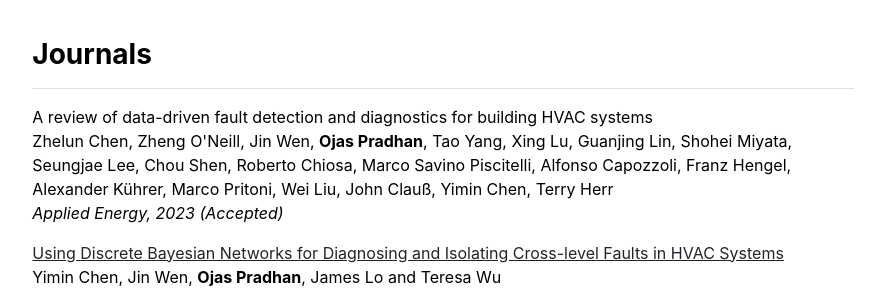
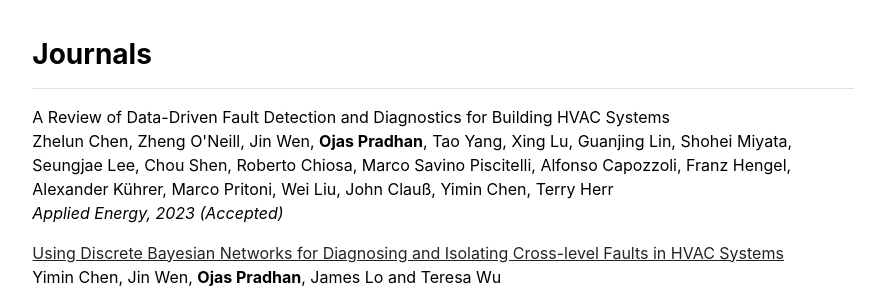
Before and after one commit to pradhanojas/pradhanojas.github.io, a Jekyll site: the page built from publications.md, in a window 1280 px wide. Shown: the part 141-434 px from the top of the page, without its empty margins (197-1082 px from the left). Built offline with Jekyll 4.4.1, drawn with Linux system fonts in a browser that asks for light colours.

```diff
--- a/_includes/publications.html
+++ b/_includes/publications.html
@@ -2,7 +2,7 @@
   <div>
     <h3 class="fw-bold border-bottom pb-3 mb-3">Journals </h3>
 
-    <p>A review of data-driven fault detection and diagnostics for building HVAC systems
+    <p>A Review of Data-Driven Fault Detection and Diagnostics for Building HVAC Systems
     <br>Zhelun Chen, Zheng O'Neill, Jin Wen, <b>Ojas Pradhan</b>, Tao Yang, Xing Lu, Guanjing Lin, Shohei Miyata, Seungjae Lee, Chou Shen, Roberto Chiosa, Marco Savino Piscitelli, Alfonso Capozzoli, Franz Hengel, Alexander Kührer, Marco Pritoni, Wei Liu, John Clauß, Yimin Chen, Terry Herr
     <br><em>Applied Energy, 2023 (Accepted)</em></p>
 
```
